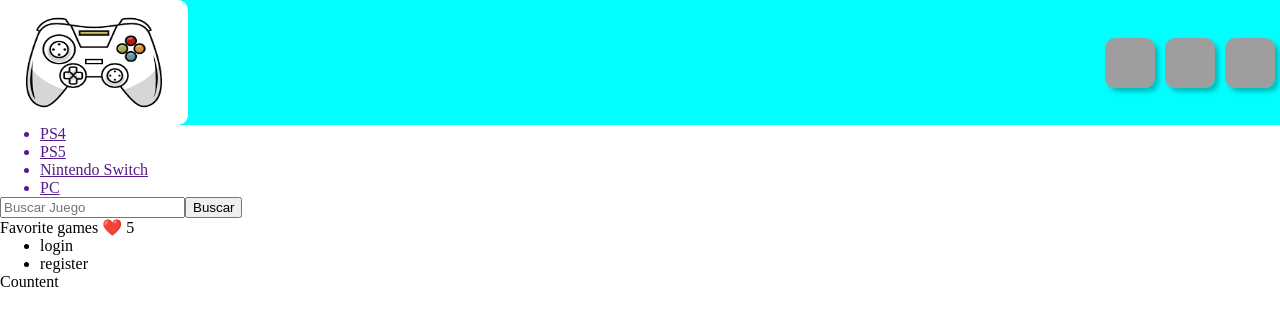
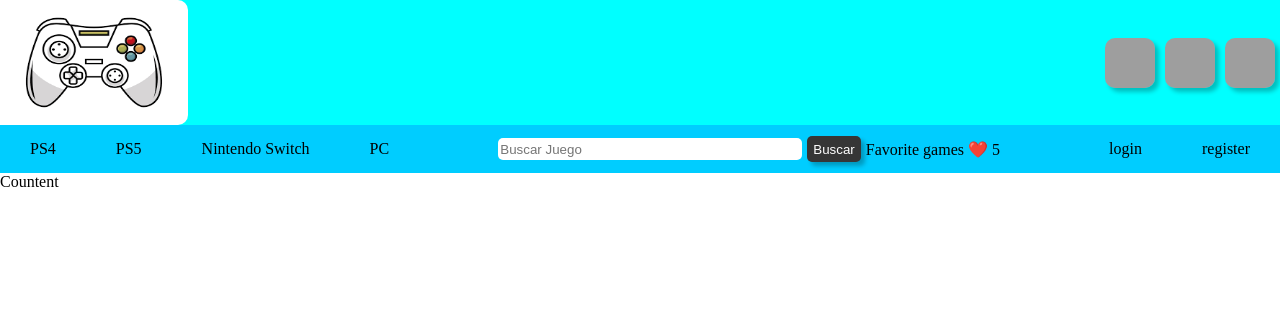
Before and after one commit to FaiaDoragon/gaming-page3, a React (Vite) app: page / in a window 1280 px wide. Shown: the top 326 px of the page. Built offline with nearby package versions, Linux system fonts and the light colour scheme; grey boxes are pictures that could not be loaded.

Commit message:
css added: navbar.css

```diff
--- a/src/components/GamingPage.jsx
+++ b/src/components/GamingPage.jsx
@@ -4,6 +4,8 @@ import { TopBar } from './header/TopBar'
 import { Countent } from './boddy/Countent'
 
 import '../css/topbar.css'
+import '../css/navbar.css'
+
 
 export const GamingPage = () => {
   return (
--- a/src/components/header/NavBar.jsx
+++ b/src/components/header/NavBar.jsx
@@ -20,7 +20,7 @@ export const NavBar = () => {
                     Favorite games ❤️ {'5'}
                 </div>
             </div>
-            <div className='loging'>
+            <div className='nav-bar'>
                 <ul>
                     <li>login</li>
                     <li>register</li>
--- /dev/null
+++ b/src/css/navbar.css
@@ -0,0 +1,51 @@
+#nav-bar {
+    background-color: #00CDFF;
+    display: flex;
+    justify-content: space-between;
+}
+
+.nav-bar ul{
+    display: flex;
+    margin: 0;
+    padding: 0;
+
+}
+
+.nav-bar ul li{
+    display: flex;
+    padding: 15px 30px 15px 30px;
+    cursor: pointer;
+}
+
+.nav-bar ul a{
+    text-decoration: none;
+    color: black;
+}
+
+
+.nav-bar ul li:hover{
+    background-color: #66E1FF;
+}
+
+.search-bar {
+    display: flex;
+    align-items: center;
+}
+
+.search-bar input {
+    margin-right: 5px;
+    height: 20px;
+    border-radius: 5px;
+    border: none;
+    width: 300px;
+}
+
+.search-bar button {
+    background-color: #363636;
+    border: none;
+    border-radius: 5px;
+    color: white;
+    height: 26px;
+    margin-right: 5px;
+    box-shadow: 4px 4px 4px rgba(0, 0, 0, 0.25);
+}
```
